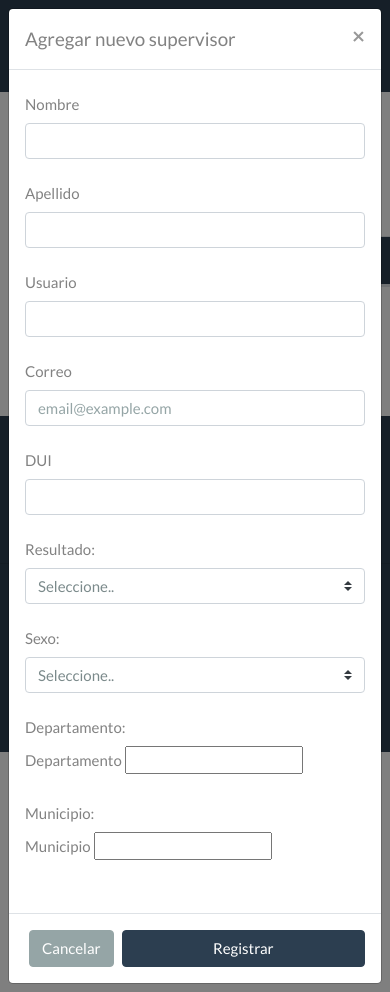
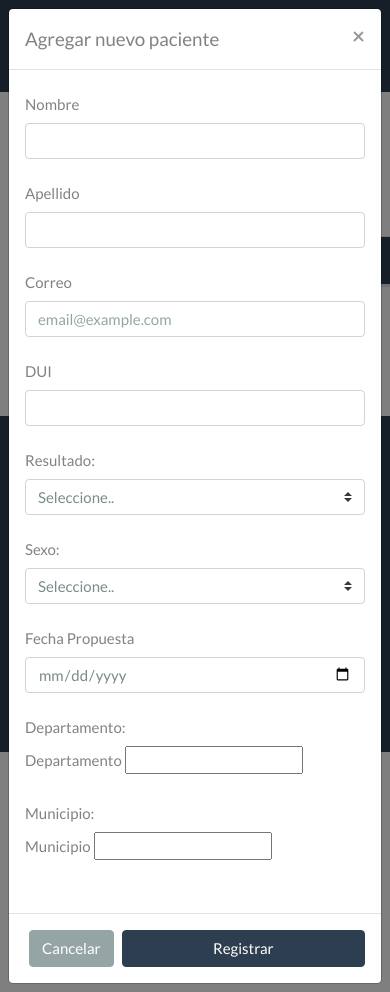
Before and after one commit to speed1test/covidsv, a Django app: template apps/users/templates/gestion_usuarios/gestion_paciente.html in a window 390 px wide, after a click on "Agregar Laboratoristas". Run offline with Django 3.2, Linux system fonts and the light colour scheme; the template is opened without the code that fills it: most values are stand-ins (such as "Sample title", 1, 10 or a date in 2020); form fields are guessed from the names that the template uses; some libraries are stand-ins or nearby versions.

```diff
--- a/apps/users/templates/gestion_usuarios/gestion_paciente.html
+++ b/apps/users/templates/gestion_usuarios/gestion_paciente.html
@@ -263,7 +263,7 @@
 	<form action="{% url 'registrar_minsal' %}" method="POST">
 
 		<div class="modal-header">
-			<h5 class="modal-title" id="exampleModalLabel">Agregar nuevo supervisor</h5>
+			<h5 class="modal-title" id="exampleModalLabel">Agregar nuevo paciente</h5>
 			<button type="button" class="close" data-dismiss="modal" aria-label="Close">
 				<span aria-hidden="true">&times;</span>
 			</button>
@@ -280,12 +280,6 @@
 				<label for="apellido" class="col-sm-2 col-form-label">Apellido</label>
 				<div class="col-sm-10">
 					<input type="text" class="form-control" id="apellido" name="apellido" placeholder="">
-				</div>
-			</div>
-			<div class="form-group row">
-				<label for="usuario" class="col-sm-2 col-form-label">Usuario</label>
-				<div class="col-sm-10">
-					<input type="text" class="form-control" id="usuario" name="usuario" placeholder="">
 				</div>
 			</div>
 			<div class="form-group row">
@@ -324,6 +318,12 @@
       			</div>
     		</div>
     		<div class="form-group row">
+				<label for="fecha_propuesta" class="col-sm-2 col-form-label">Fecha Propuesta</label>
+				<div class="col-sm-10">
+					<input type="date" class="form-control" id="fecha" name="fecha" placeholder="" required="">
+				</div>
+			</div>
+    		<div class="form-group row">
       			<label for="correo" class="col-sm-2 col-form-label">Departamento:</label>
       			<div class="col-sm-10">
                     {{ form.departamento.label_tag }}
@@ -361,69 +361,94 @@
 <div class="modal-dialog" role="document">
 
 	<div class="modal-content">
-	<form action="{% url 'editar_minsal' %}" method="POST">
+	<form action="{% url 'registrar_minsal' %}" method="POST">
 
 		<div class="modal-header">
-			<h5 class="modal-title" id="exampleModalLabel">Editar Cliente.</h5>
+			<h5 class="modal-title" id="exampleModalLabel">Editar paciente</h5>
 			<button type="button" class="close" data-dismiss="modal" aria-label="Close">
 				<span aria-hidden="true">&times;</span>
 			</button>
 		</div>
 
 		<div class="modal-body">
-			<div class="form-group row d-none">
-				<label for="id-edit" class="col-sm-2 col-form-label">ID de Cliente</label>
+			<div class="form-group row">
+				<label for="nombre" class="col-sm-2 col-form-label">Nombre</label>
 				<div class="col-sm-10">
-					<input type="text" class="form-control" id="id-edit" name="id_edit" placeholder="">
+					<input type="text" class="form-control" id="nombre" name="nombre" placeholder="">
 				</div>
 			</div>
 			<div class="form-group row">
-				<label for="nombre-edit" class="col-sm-2 col-form-label">Nombre</label>
+				<label for="apellido" class="col-sm-2 col-form-label">Apellido</label>
 				<div class="col-sm-10">
-					<input type="text" class="form-control" id="nombre-edit" name="nombre_edit" placeholder="">
+					<input type="text" class="form-control" id="apellido" name="apellido" placeholder="">
 				</div>
 			</div>
 			<div class="form-group row">
-				<label for="apellido-edit" class="col-sm-2 col-form-label">Apellido</label>
+				<label for="correo" class="col-sm-2 col-form-label">Correo</label>
 				<div class="col-sm-10">
-					<input type="text" class="form-control" id="apellido-edit" name="apellido_edit"
-						placeholder="">
-				</div>
-			</div>
-			<div class="form-group row">
-				<label for="usuario-edit" class="col-sm-2 col-form-label">Usuario</label>
-				<div class="col-sm-10">
-					<input type="text" class="form-control" id="usuario-edit" name="usuario_edit" placeholder="">
-				</div>
-			</div>
-			<div class="form-group row">
-				<label for="correo-edit" class="col-sm-2 col-form-label">Correo</label>
-				<div class="col-sm-10">
-					<input type="text" class="form-control" id="correo-edit" name="correo_edit"
-						placeholder="email@example.com">
+					<input type="text" class="form-control" id="correo" name="correo" placeholder="email@example.com">
 				</div>
 			</div>
 
 			<div class="form-group row">
-				<label for="telefono-edit" class="col-sm-2 col-form-label">Telefono</label>
+				<label for="telefono" class="col-sm-2 col-form-label">DUI</label>
 				<div class="col-sm-10">
-					<input type="text" class="form-control" id="telefono-edit" name="telefono_edit"
-						placeholder="">
+					<input type="text" class="form-control" id="telefono" name="telefono" placeholder="">
 				</div>
 			</div>
+
 			<div class="form-group row">
-				<label for="direccion-edit" class="col-sm-2 col-form-label">Dirección</label>
+      			<label for="correo" class="col-sm-2 col-form-label">Resultado: </label>
+      			<div class="col-sm-10">
+      				<select class="custom-select mr-sm-2" id="inlineFormCustomSelect">
+        			<option selected>Seleccione..</option>
+        			<option value="1">Positivo</option>
+        			<option value="2">Negativo</option>
+      				</select>
+      			</div>
+    		</div>
+
+    		<div class="form-group row">
+      			<label for="correo" class="col-sm-2 col-form-label">Sexo: </label>
+      			<div class="col-sm-10">
+      				<select class="custom-select mr-sm-2" id="inlineFormCustomSelect">
+        			<option selected>Seleccione..</option>
+        			<option value="1">Masculino</option>
+        			<option value="2">Femenino</option>
+      				</select>
+      			</div>
+    		</div>
+    		<div class="form-group row">
+				<label for="fecha_propuesta" class="col-sm-2 col-form-label">Fecha Propuesta</label>
 				<div class="col-sm-10">
-					<input type="text" class="form-control" id="direccion-edit" name="direccion_edit"
-						placeholder="">
+					<input type="date" class="form-control" id="fecha" name="fecha" placeholder="" required="">
 				</div>
+			</div>
+    		<div class="form-group row">
+      			<label for="correo" class="col-sm-2 col-form-label">Departamento:</label>
+      			<div class="col-sm-10">
+                    {{ form.departamento.label_tag }}
+                    {{ form.departamento }}
+      			</div>
+    		</div>
+    		<div class="form-group row">
+      			<label for="correo" class="col-sm-2 col-form-label">Municipio:</label>
+      			<div class="col-sm-10">
+                    {{ form.municipio.label_tag }}
+                    {{ form.municipio }}
+      			</div>
+    		</div>
+
+
+			<div class="form-group row justify-content-md-center">
+
 			</div>
 		</div>
 
 		<div class="modal-footer">
 			{% csrf_token %}
 			<button type="button" class="btn btn-secondary" data-dismiss="modal">Cancelar</button>
-			<input type="submit" class="btn btn-success" value="Editar" id="Editar">
+			<button type="submit" class="btn btn-primary col-sm-4 col-form-label" id="Registrar">Registrar</button>
 		</div>
 
 	</form>
```
